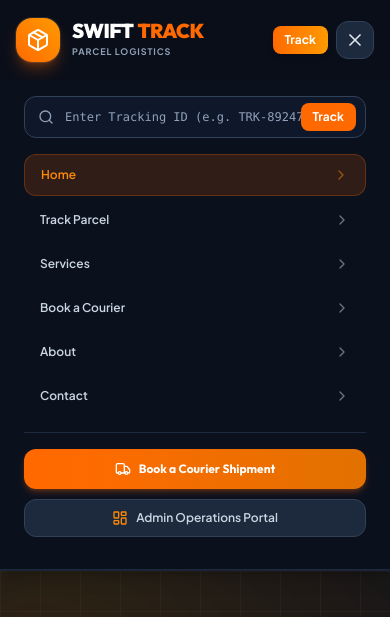
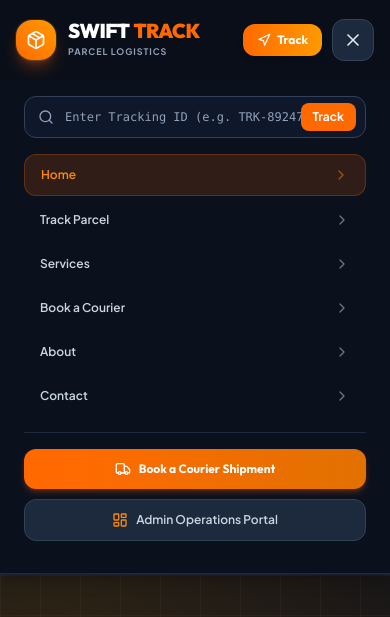
Before and after one commit to maaz-ahmad06/Courier-and-Parcel-Tracking-System, a React (Vite) app: page / in a window 390 px wide. Both pictures are taken after a click on the button 355 px from the left and 40 px from the top of the page. Shown: the top 617 px of the page. Built offline with nearby package versions, Linux system fonts and the light colour scheme.

Commit message:
Fix tablet view navigation by showing hamburger menu on all screens below xl

```diff
--- a/src/components/common/Navbar.jsx
+++ b/src/components/common/Navbar.jsx
@@ -3,7 +3,7 @@ import { Link, NavLink, useNavigate } from 'react-router-dom';
 import { motion, AnimatePresence } from 'framer-motion';
 import {
   Package, Search, Menu, X, ArrowRight, Truck,
-  LayoutDashboard, Navigation, Sparkles, ChevronRight
+  LayoutDashboard, Navigation, ChevronRight
 } from 'lucide-react';
 import { useAuth } from '../../context/AuthContext';
 
@@ -33,14 +33,14 @@ export default function Navbar() {
 
   return (
     <header className="sticky top-0 z-40 w-full bg-[#0b0f19]/95 backdrop-blur-2xl border-b border-slate-800/80 shadow-lg shadow-black/20">
-      <div className="w-full px-4 sm:px-6 lg:px-10 xl:px-12">
-        <div className="flex items-center justify-between h-20">
+      <div className="w-full px-4 sm:px-6 lg:px-8 xl:px-12">
+        <div className="flex items-center justify-between h-20 gap-4">
 
-          {/* ================= 1. LEFT: LOGO SECTION ================= */}
+          {/* ================= 1. BRAND LOGO ================= */}
           <div className="flex items-center shrink-0">
             <Link to="/" className="flex items-center gap-3 group py-2">
-              <div className="w-11 h-11 rounded-2xl bg-gradient-to-tr from-orange-500 to-amber-500 flex items-center justify-center shadow-lg shadow-orange-500/30 group-hover:scale-105 transition-transform shrink-0 ring-1 ring-white/10">
-                <Package className="w-6 h-6 text-white" />
+              <div className="w-10 h-10 sm:w-11 sm:h-11 rounded-2xl bg-gradient-to-tr from-orange-500 to-amber-500 flex items-center justify-center shadow-lg shadow-orange-500/30 group-hover:scale-105 transition-transform shrink-0 ring-1 ring-white/10">
+                <Package className="w-5 h-5 sm:w-6 sm:h-6 text-white" />
               </div>
               <div className="flex flex-col">
                 <div className="flex items-center gap-1 font-heading font-black text-xl sm:text-2xl tracking-tight text-white leading-none">
@@ -52,8 +52,8 @@ export default function Navbar() {
             </Link>
           </div>
 
-          {/* ================= 2. CENTER: NAV LINKS (SPACED & CENTERED) ================= */}
-          <nav className="hidden lg:flex items-center justify-center flex-1 mx-6 xl:mx-10 gap-1.5 xl:gap-3">
+          {/* ================= 2. DESKTOP CENTER NAVIGATION LINKS ================= */}
+          <nav className="hidden xl:flex items-center justify-center flex-1 mx-6 gap-2">
             {navItems.map((item) => (
               <NavLink
                 key={item.path}
@@ -71,43 +71,41 @@ export default function Navbar() {
             ))}
           </nav>
 
-          {/* ================= 3. RIGHT: SEARCH, TRACK NOW & ADMIN ================= */}
-          <div className="hidden md:flex items-center gap-3 shrink-0">
-
-            {/* Quick Track Input Bar */}
+          {/* ================= 3. DESKTOP RIGHT ACTIONS (XL SCREEN) ================= */}
+          <div className="hidden xl:flex items-center gap-3 shrink-0">
+            {/* Quick Track Input */}
             <form onSubmit={handleQuickTrack} className="relative flex items-center">
               <input
                 type="text"
                 placeholder="Track ID (TRK-...)"
                 value={quickTrackId}
                 onChange={(e) => setQuickTrackId(e.target.value)}
-                className="w-36 xl:w-44 pl-8 pr-7 py-2 text-xs bg-slate-900/90 border border-slate-700/80 rounded-xl text-white placeholder-slate-400 focus:outline-none focus:border-orange-500 focus:ring-1 focus:ring-orange-500 transition-all font-mono"
+                className="w-40 pl-8 pr-7 py-2 text-xs bg-slate-900/90 border border-slate-700/80 rounded-xl text-white placeholder-slate-400 focus:outline-none focus:border-orange-500 focus:ring-1 focus:ring-orange-500 transition-all font-mono"
               />
               <Search className="w-3.5 h-3.5 text-slate-400 absolute left-2.5 top-1/2 -translate-y-1/2" />
-              {quickTrackId ? (
+              {quickTrackId && (
                 <button
                   type="submit"
                   className="absolute right-2 top-1/2 -translate-y-1/2 text-orange-400 hover:text-orange-300 p-0.5"
                 >
                   <ArrowRight className="w-3.5 h-3.5" />
                 </button>
-              ) : null}
+              )}
             </form>
 
-            {/* Highlighted 'Track Now' CTA */}
+            {/* Track Now CTA */}
             <Link
               to="/track"
-              className="inline-flex items-center gap-1.5 px-4 py-2 text-xs font-heading font-bold text-white bg-gradient-to-r from-orange-500 via-amber-500 to-orange-600 hover:from-orange-600 hover:to-amber-600 rounded-xl shadow-lg shadow-orange-500/25 hover:scale-[1.02] active:scale-[0.98] transition-all whitespace-nowrap"
+              className="inline-flex items-center gap-1.5 px-4 py-2 text-xs font-heading font-bold text-white bg-gradient-to-r from-orange-500 via-amber-500 to-orange-600 hover:from-orange-600 shadow-lg shadow-orange-500/25 rounded-xl transition-all whitespace-nowrap"
             >
               <Navigation className="w-3.5 h-3.5" />
               <span>Track Now</span>
             </Link>
 
-            {/* Admin Switcher */}
+            {/* Admin Portal Button */}
             <Link
               to={isAuthenticated ? "/admin/dashboard" : "/admin/login"}
-              className="inline-flex items-center gap-1.5 px-3.5 py-2 text-xs font-semibold text-slate-300 hover:text-white bg-slate-800/80 hover:bg-slate-700/80 border border-slate-700 rounded-xl transition-all whitespace-nowrap"
-              title="Admin Portal"
+              className="inline-flex items-center gap-1.5 px-3.5 py-2 text-xs font-semibold text-slate-300 hover:text-white bg-slate-800/80 hover:bg-slate-700 border border-slate-700 rounded-xl transition-all whitespace-nowrap"
             >
               <LayoutDashboard className="w-3.5 h-3.5 text-orange-400" />
               <span>Admin</span>
@@ -117,18 +115,32 @@ export default function Navbar() {
             </Link>
           </div>
 
-          {/* ================= MOBILE HAMBURGER ================= */}
-          <div className="flex md:hidden items-center gap-2">
+          {/* ================= 4. TABLET & MOBILE CONTROLS (VISIBLE ON ALL < XL SCREENS) ================= */}
+          <div className="flex xl:hidden items-center gap-2.5">
+            {/* Quick Track Button on Tablet & Mobile */}
             <Link
               to="/track"
-              className="px-3 py-1.5 text-xs font-bold text-white bg-gradient-to-r from-orange-500 to-amber-500 rounded-lg shadow-md"
+              className="inline-flex items-center gap-1.5 px-3.5 py-2 text-xs font-heading font-bold text-white bg-gradient-to-r from-orange-500 to-amber-500 rounded-xl shadow-md"
             >
-              Track
+              <Navigation className="w-3.5 h-3.5" />
+              <span>Track</span>
             </Link>
+
+            {/* Admin Portal Shortcut on Tablet */}
+            <Link
+              to={isAuthenticated ? "/admin/dashboard" : "/admin/login"}
+              className="hidden sm:inline-flex items-center gap-1 px-3 py-2 text-xs font-semibold text-slate-300 hover:text-white bg-slate-800/80 border border-slate-700 rounded-xl"
+              title="Admin Portal"
+            >
+              <LayoutDashboard className="w-3.5 h-3.5 text-orange-400" />
+              <span>Admin</span>
+            </Link>
+
+            {/* Hamburger Button (Always visible on Tablet & Mobile) */}
             <button
               onClick={() => setMobileMenuOpen(!mobileMenuOpen)}
-              className="p-2 rounded-xl bg-slate-800 text-slate-200 hover:text-white border border-slate-700"
-              aria-label="Toggle navigation menu"
+              className="p-2.5 rounded-xl bg-slate-800 text-slate-200 hover:text-white border border-slate-700 focus:outline-none transition-colors"
+              aria-label="Toggle Navigation Menu"
             >
               {mobileMenuOpen ? <X className="w-5 h-5" /> : <Menu className="w-5 h-5" />}
             </button>
@@ -137,7 +149,7 @@ export default function Navbar() {
         </div>
       </div>
 
-      {/* ================= MOBILE SLIDE-IN DRAWER ================= */}
+      {/* ================= 5. SLIDE-IN DRAWER (FOR TABLET & MOBILE) ================= */}
       <AnimatePresence>
         {mobileMenuOpen && (
           <motion.div
@@ -145,9 +157,9 @@ export default function Navbar() {
             animate={{ opacity: 1, height: 'auto' }}
             exit={{ opacity: 0, height: 0 }}
             transition={{ duration: 0.25, ease: 'easeInOut' }}
-            className="lg:hidden bg-[#0c111e]/98 border-b border-slate-800 px-6 pt-4 pb-8 space-y-4 backdrop-blur-2xl overflow-hidden"
+            className="xl:hidden bg-[#0c111e]/98 border-b border-slate-800 px-6 pt-4 pb-8 space-y-4 backdrop-blur-2xl overflow-hidden"
           >
-            {/* Quick Tracking Search on Mobile */}
+            {/* Quick Tracking Search Box */}
             <form onSubmit={handleQuickTrack} className="relative">
               <input
                 type="text"
@@ -165,6 +177,7 @@ export default function Navbar() {
               </button>
             </form>
 
+            {/* Full Menu Item Links */}
             <div className="flex flex-col space-y-1">
               {navItems.map((item) => (
                 <NavLink
@@ -172,7 +185,7 @@ export default function Navbar() {
                   to={item.path}
                   onClick={() => setMobileMenuOpen(false)}
                   className={({ isActive }) =>
-                    `px-4 py-3 rounded-xl text-xs font-semibold transition-colors flex items-center justify-between ${
+                    `px-4 py-3 rounded-xl text-xs sm:text-sm font-semibold transition-colors flex items-center justify-between ${
                       isActive
                         ? 'bg-orange-500/15 text-orange-400 font-bold border border-orange-500/25'
                         : 'text-slate-300 hover:bg-slate-800/80 hover:text-white'
@@ -185,11 +198,12 @@ export default function Navbar() {
               ))}
             </div>
 
-            <div className="pt-4 border-t border-slate-800 flex flex-col gap-2.5">
+            {/* Quick Action CTAs */}
+            <div className="pt-4 border-t border-slate-800 flex flex-col sm:flex-row gap-2.5">
               <Link
                 to="/book"
                 onClick={() => setMobileMenuOpen(false)}
-                className="w-full flex items-center justify-center gap-2 py-3 rounded-xl font-heading font-bold text-xs text-white bg-gradient-to-r from-orange-500 to-amber-600 shadow-md shadow-orange-500/25"
+                className="flex-1 flex items-center justify-center gap-2 py-3 rounded-xl font-heading font-bold text-xs text-white bg-gradient-to-r from-orange-500 to-amber-600 shadow-md shadow-orange-500/25"
               >
                 <Truck className="w-4 h-4" />
                 <span>Book a Courier Shipment</span>
@@ -198,7 +212,7 @@ export default function Navbar() {
               <Link
                 to={isAuthenticated ? "/admin/dashboard" : "/admin/login"}
                 onClick={() => setMobileMenuOpen(false)}
-                className="w-full flex items-center justify-center gap-2 py-2.5 rounded-xl font-semibold text-xs text-slate-300 bg-slate-800 border border-slate-700"
+                className="flex-1 flex items-center justify-center gap-2 py-3 rounded-xl font-semibold text-xs text-slate-300 bg-slate-800 border border-slate-700"
               >
                 <LayoutDashboard className="w-4 h-4 text-orange-400" />
                 <span>Admin Operations Portal</span>
```
